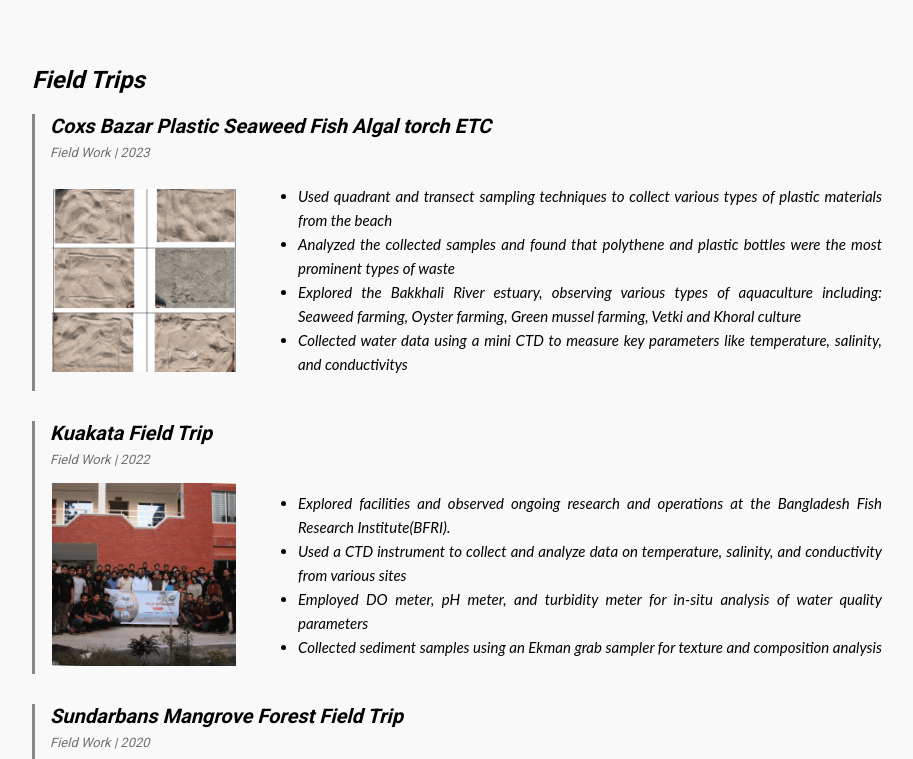
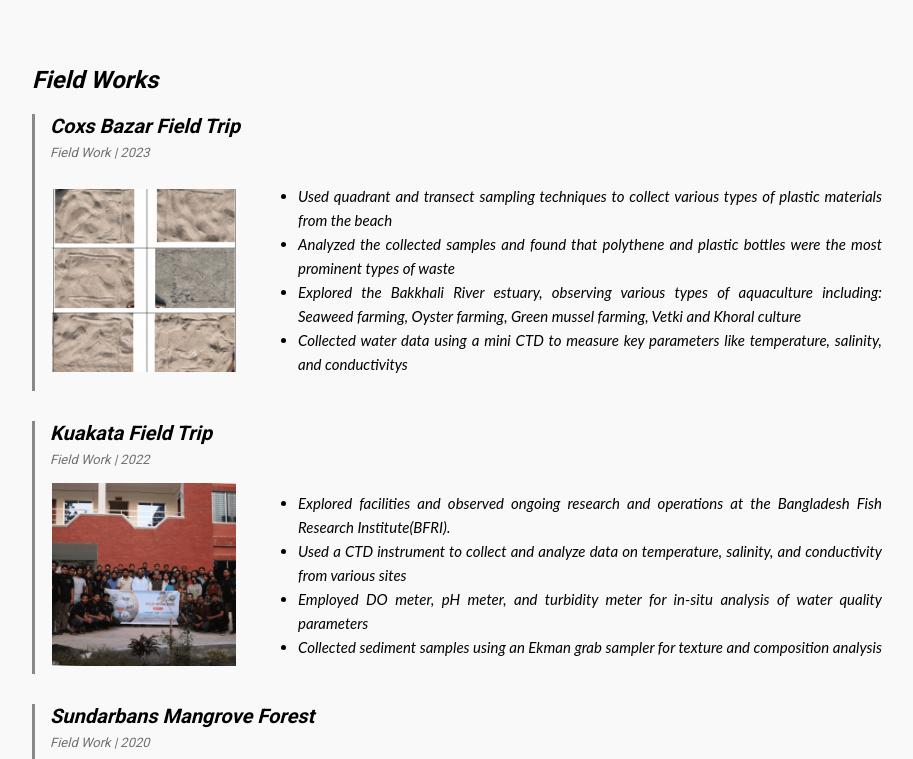
Before and after one commit to pranto00034/pranto00034.github.io, a plain HTML site: page index.html in a window 1280 px wide. Shown: the part 2041-2800 px from the top of the page, without its empty margins (238-1151 px from the left). Drawn offline with Linux system fonts and the light colour scheme.

Commit message:
field work correction

```diff
--- a/index.html
+++ b/index.html
@@ -20,7 +20,7 @@
                 <li><a href="#research">Research Experience</a></li>
                 <li><a href="#conference">Conferences </a></li>
                 <li><a href="#projects">Projects</a></li>
-                <li><a href="#fieldtrips">Field Trips</a></li>
+                <li><a href="#fieldtrips">Field Works</a></li>
                 <!-- <li><a href="#skills">Skillset</a></li> -->
                 <li><a href="#education">Education</a></li>
                 <!-- <li><a href="#honors">Leadership & Awards</a></li> -->
@@ -42,7 +42,7 @@
                 <li><a href="#research">Research Experience</a></li>
                 <li><a href="#leadership">Conferences </a></li>
                 <li><a href="#projects">Projects</a></li>
-                <li><a href="#projects">Filed Trips</a></li>
+                <li><a href="#fieldtrips">Field Works</a></li>
                 <li><a href="#education">Education</a></li>
                 <!-- <li><a href="#work">Work Experience</a></li> -->
                 <!-- <li><a href="#honors">Leadership and Awards</a></li>   -->
@@ -244,10 +244,10 @@
 
 
     <section id="fieldtrips">
-        <h2>Field Trips</h2>
+        <h2>Field Works</h2>
 
         <div class="project-item">
-            <h3 class="project-title">Coxs Bazar Plastic Seaweed Fish Algal torch ETC</h3>
+            <h3 class="project-title">Coxs Bazar Field Trip</h3>
             <p class="status"><em>Field Work | 2023</em></p>
             <div class="project-content">
                 <img src="images/projects/f_3.gif" alt="GIS" class="project-image">
@@ -282,7 +282,7 @@
             </div>
         </div>
         <div class="project-item">
-            <h3 class="project-title">Sundarbans Mangrove Forest Field Trip  </h3>
+            <h3 class="project-title">Sundarbans Mangrove Forest </h3>
             <p class="status"><em>Field Work | 2020</em></p>
             <div class="project-content">
                 <img src="images/projects/f_1.gif" alt="Sediment" class="project-image">
```
